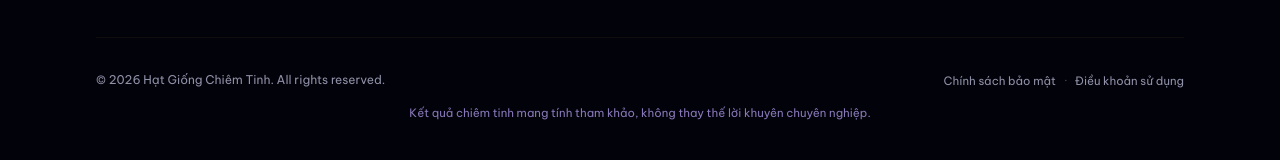
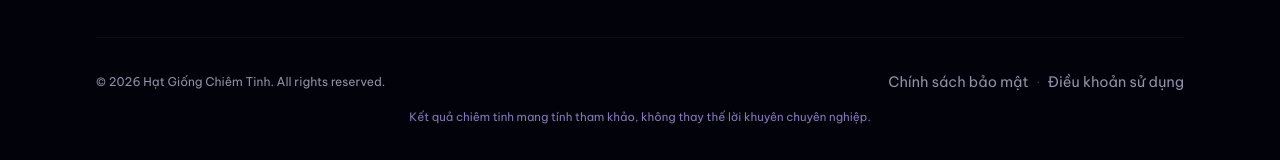
Before and after one commit to thanhnt1021/hgct, a Next.js app: page / in a window 1280 px wide. Shown: the part 5136-5296 px from the top of the page. Built offline with nearby package versions, Linux system fonts and the light colour scheme; no server answers.

Commit message:
fix: remove onMouseEnter/Leave from server component Footer

```diff
--- a/src/components/layout/Footer.tsx
+++ b/src/components/layout/Footer.tsx
@@ -97,23 +97,9 @@ export default function Footer() {
               © 2026 Hạt Giống Chiêm Tinh. All rights reserved.
             </p>
             <div style={{ display: 'flex', alignItems: 'center', gap: '0', fontFamily: 'var(--font-vietnam)', fontSize: '0.72rem' }}>
-              <Link
-                href="/privacy"
-                style={{ color: '#9090a8', textDecoration: 'none' }}
-                onMouseEnter={e => (e.currentTarget.style.color = '#d9ab55')}
-                onMouseLeave={e => (e.currentTarget.style.color = '#9090a8')}
-              >
-                Chính sách bảo mật
-              </Link>
+              <Link href="/privacy" className="footer-link">Chính sách bảo mật</Link>
               <span style={{ color: '#4a4560', margin: '0 0.5rem' }}>·</span>
-              <Link
-                href="/terms"
-                style={{ color: '#9090a8', textDecoration: 'none' }}
-                onMouseEnter={e => (e.currentTarget.style.color = '#d9ab55')}
-                onMouseLeave={e => (e.currentTarget.style.color = '#9090a8')}
-              >
-                Điều khoản sử dụng
-              </Link>
+              <Link href="/terms" className="footer-link">Điều khoản sử dụng</Link>
             </div>
           </div>
           {/* Row 2: disclaimer */}
```
